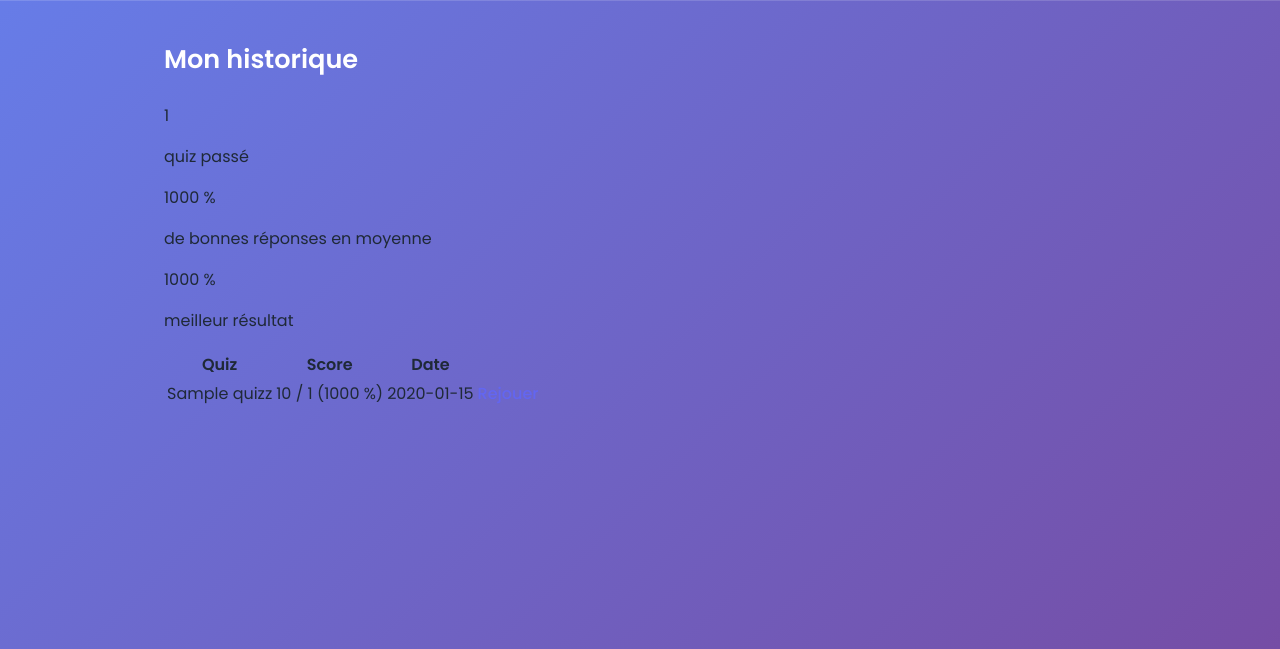
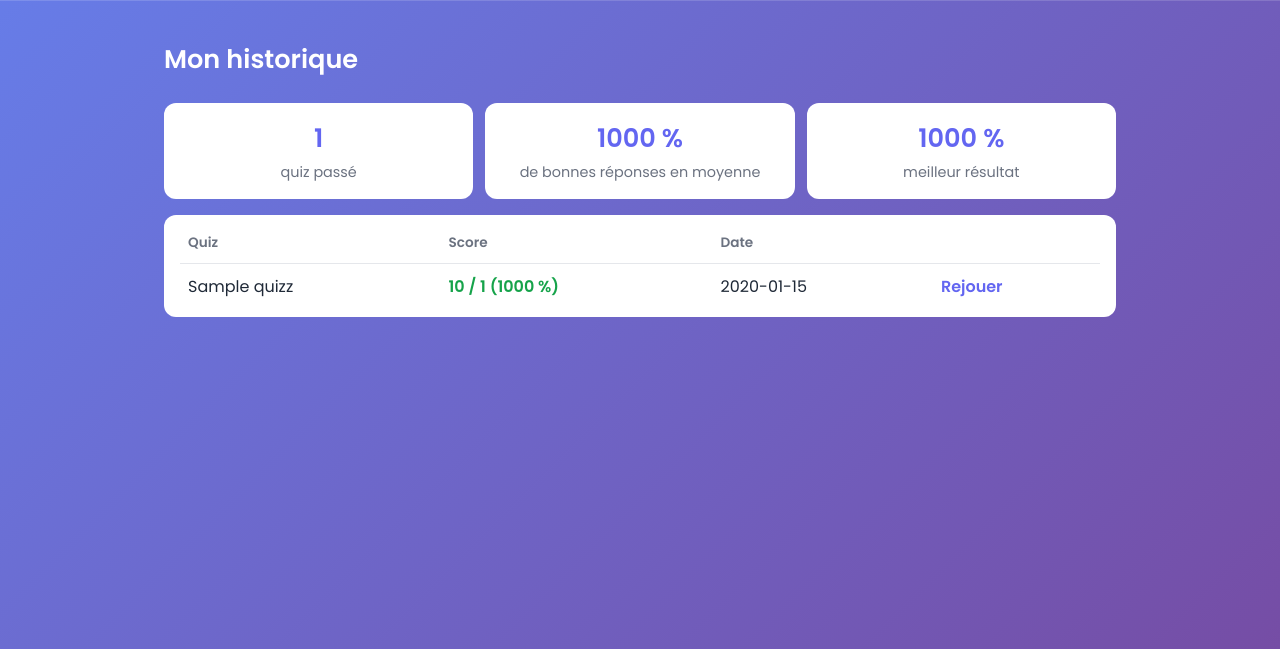
Before and after one commit to ohn-tech/proj531-quiz-groupe4, a Flask app: page /historique in a window 1280 px wide. Shown: the part 69-718 px from the top of the page. Run offline with Flask 3, Linux system fonts and the light colour scheme; the visitor is signed in with stand-in values (Sample User, id 1); tables that the repository leaves empty hold one stand-in row (values such as "Sample post").

Commit message:
Style de la page historique

```diff
--- a/src/static/css/style.css
+++ b/src/static/css/style.css
@@ -1474,3 +1474,69 @@ body.page-large .succes {
 .correction-fausse .correction-badge {
     color: var(--erreur);
 }
+
+/* ---------- Page historique ---------- */
+.stats-historique {
+    display: grid;
+    grid-template-columns: repeat(auto-fit, minmax(180px, 1fr));
+    gap: 12px;
+    margin-bottom: 16px;
+}
+.carte-stat {
+    padding: 16px;
+    border-radius: var(--rayon);
+    background: #ffffff;
+    text-align: center;
+}
+.valeur-stat {
+    margin: 0;
+    font-size: 1.6rem;
+    font-weight: 700;
+    color: var(--primaire);
+}
+.libelle-stat {
+    margin: 4px 0 0;
+    color: var(--texte-doux);
+    font-size: 0.9rem;
+}
+.carte-historique {
+    padding: 8px 16px;
+    border-radius: var(--rayon);
+    background: #ffffff;
+    overflow-x: auto;
+}
+.tableau-historique {
+    width: 100%;
+    border-collapse: collapse;
+}
+.tableau-historique th,
+.tableau-historique td {
+    padding: 10px 8px;
+    text-align: left;
+    border-bottom: 1px solid var(--bordure);
+}
+.tableau-historique th {
+    color: var(--texte-doux);
+    font-size: 0.85rem;
+    font-weight: 600;
+}
+.tableau-historique tr:last-child td {
+    border-bottom: none;
+}
+.score-historique {
+    font-weight: 600;
+}
+.score-bon {
+    color: #16a34a;
+}
+.score-faible {
+    color: var(--erreur);
+}
+.lien-rejouer {
+    color: var(--primaire);
+    font-weight: 600;
+    text-decoration: none;
+}
+.lien-rejouer:hover {
+    text-decoration: underline;
+}
```
